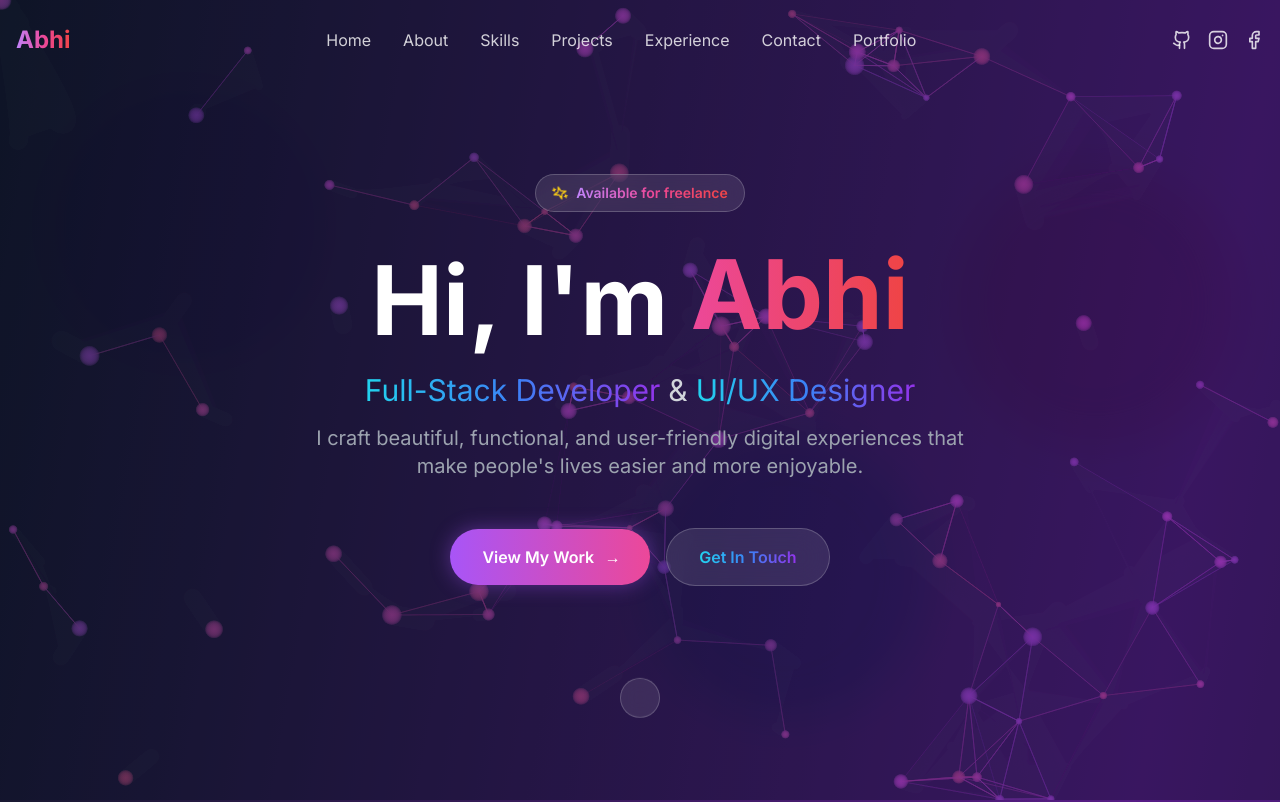
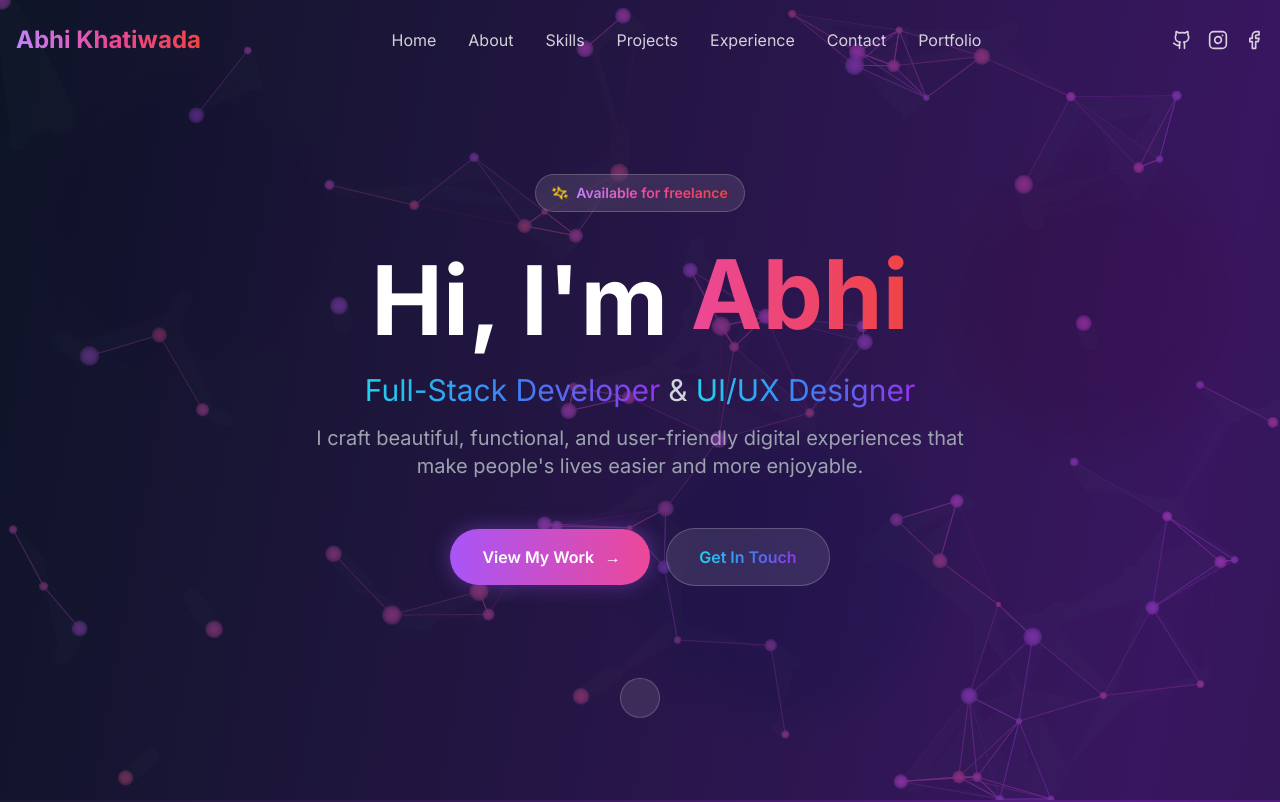
Before and after one commit to L0renZ121/L0renZ121.github.io, a Next.js app: page / in a window 1280 px wide. Shown: the top 802 px of the page. Built offline with nearby package versions, Linux system fonts and the light colour scheme.

Commit message:
Update navigation brand name to 'Abhi Khatiwada' for improved clarity

```diff
--- a/components/Navigation.tsx
+++ b/components/Navigation.tsx
@@ -43,7 +43,7 @@ export default function Navigation() {
             whileHover={{ scale: 1.05 }}
             whileTap={{ scale: 0.95 }}
           >
-            Abhi
+            Abhi Khatiwada
           </motion.a>
 
           <div className="hidden md:flex items-center space-x-8">
```
